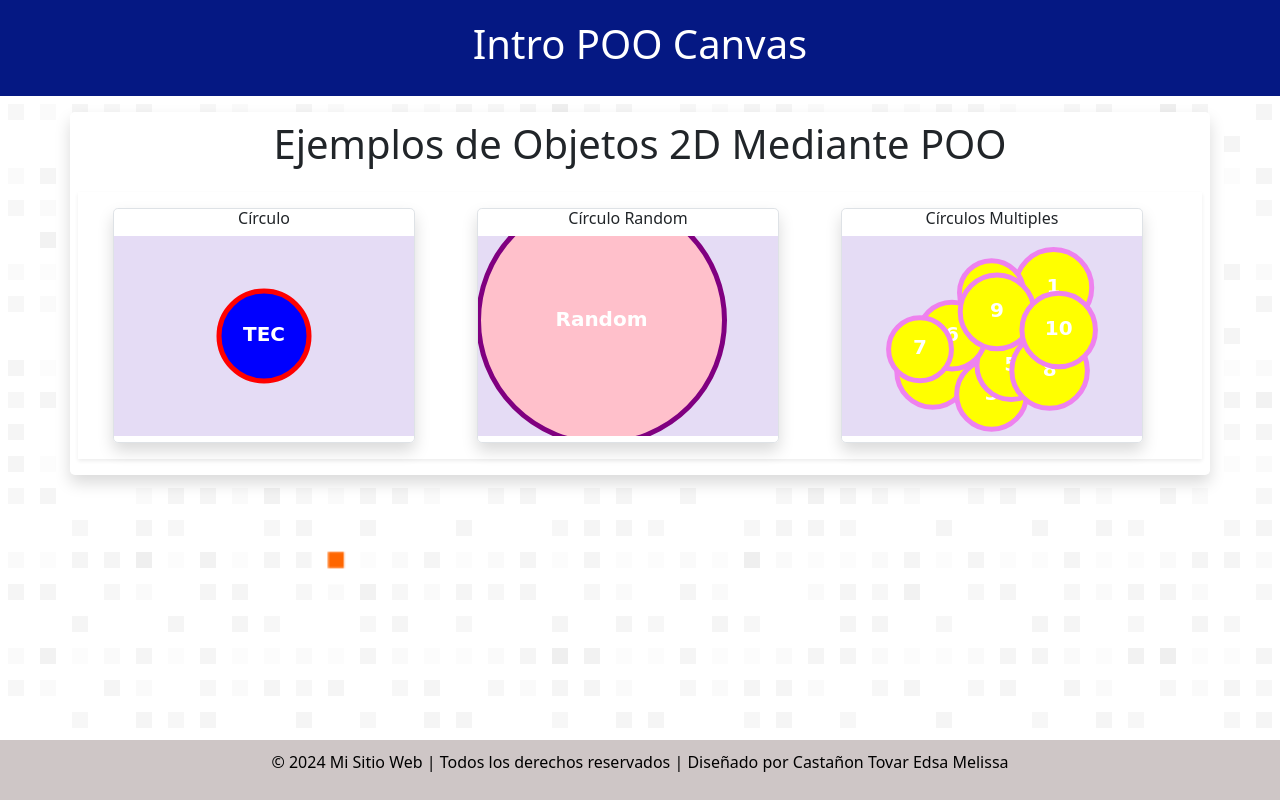
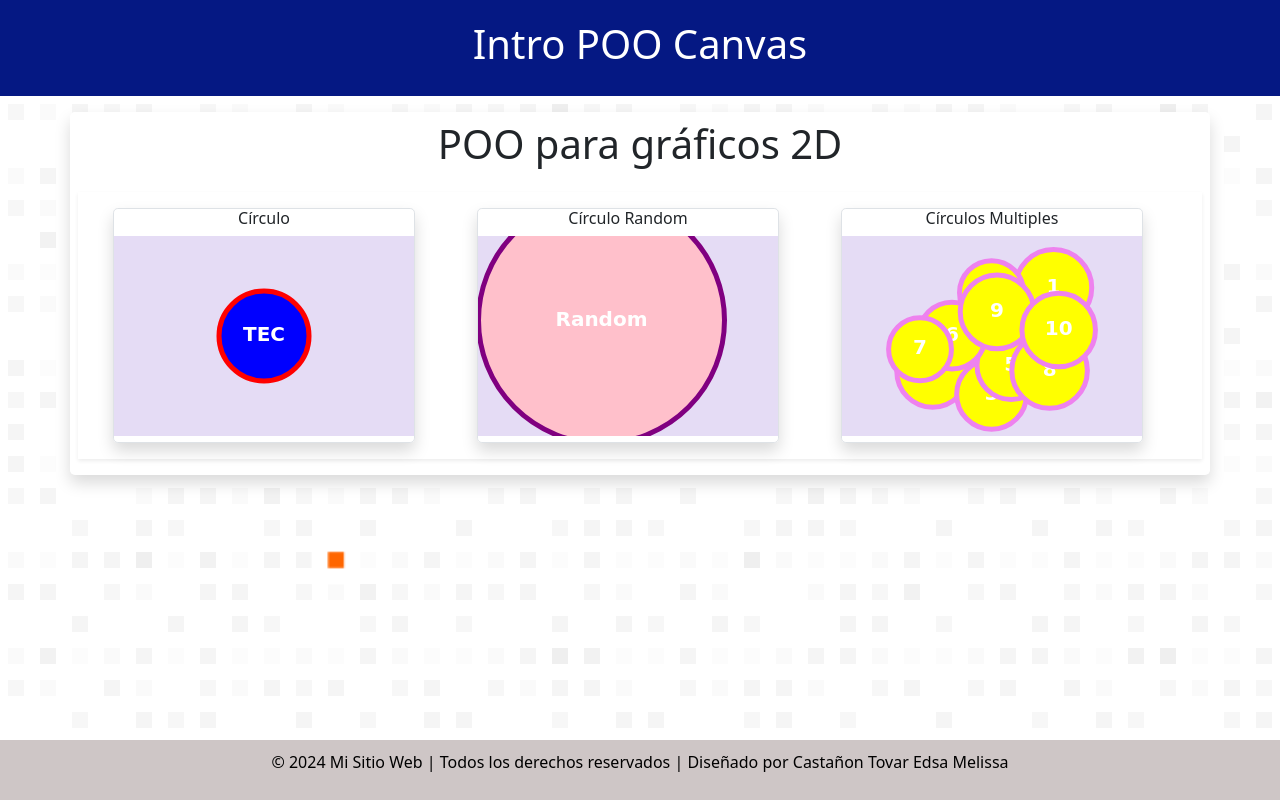
Before and after one commit to MelissaCasta/intro-poo-canvas, a plain HTML site: page index.html in a window 1280 px wide. Drawn offline with nearby package versions, Linux system fonts and the light colour scheme.

Commit message:
Update index.html
titulo

```diff
--- a/index.html
+++ b/index.html
@@ -18,7 +18,7 @@
     <main class="container flex-column mt-3 shadow rounded-3 p-2" style="background-color: white;">
 
         <div class="d-flex justify-content-center flex-row mb-3">
-            <h1>Ejemplos de Objetos 2D Mediante POO</h1>
+            <h1>POO para gráficos 2D</h1>
         </div>
 
 
```
